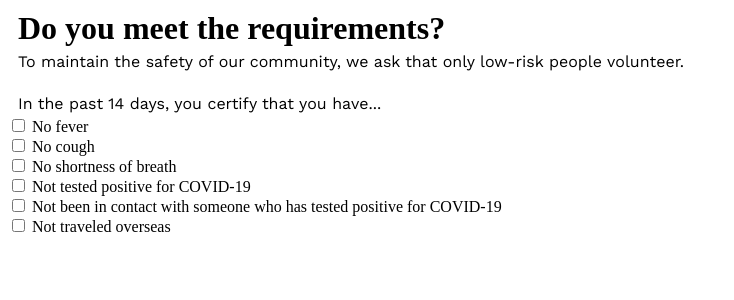
After one commit to amnahhashmi/shield, a Django app: page /signup/volunteer/ in a window 1280 px wide. The commit adds this page. Shown: the top 300 px of the page, without its empty margins (0-734 px from the left). Run offline with Django 3.2, Linux system fonts and the light colour scheme.

Commit message:
registration page

```diff
--- a/errand_matcher/static/errand_matcher/style.css
+++ b/errand_matcher/static/errand_matcher/style.css
@@ -1,3 +1,47 @@
+.h5_32_box {
+	/* Auto Layout */
+
+	display: flex;
+	flex-direction: column;
+	padding: 8px 24px;
+
+	position: absolute;
+	width: 320px;
+	height: 142px;
+	left: 0px;
+	top: 0px;
+}
+
+.h5_32 {
+	/* When times get tough, we come together */
+
+	position: static;
+	left: 7.5%;
+	right: 7.5%;
+	top: 5.63%;
+	bottom: 5.63%;
+
+	/* H5 32 */
+
+	font-family: PT Serif;
+	font-style: normal;
+	font-weight: bold;
+	font-size: 32px;
+	line-height: 130%;
+	/* or 42px */
+
+
+	color: #000000;
+
+
+	/* Inside Auto Layout */
+
+	flex: none;
+	order: 0;
+	align-self: center;
+	margin: 0px 10px;
+}
+
 .h3_64 {
 	/* Shield */
 
@@ -21,11 +65,16 @@
 }
 
 .body_16 {
-	position: absolute;
-	left: 0%;
-	right: 0%;
-	top: 48.01%;
-	bottom: 26.82%;
+	/* Safe deliveries for the most at-risk community members facing COVID-19. */
+	/* Currently looking for volunteers in the Boston area. */
+
+	position: static;
+	left: 7.5%;
+	right: 7.5%;
+	top: 5%;
+	bottom: 5%;
+
+	/* Body 16 */
 
 	font-family: Work Sans;
 	font-style: normal;
@@ -37,8 +86,12 @@
 
 	color: #000000;
 
-	white-space: pre-wrap;
-}
+	/* Inside Auto Layout */
+
+	flex: none;
+	order: 0;
+	align-self: center;
+	margin: 0px 10px;
 
 
 .body_bold_16 {
--- /dev/null
+++ b/errand_matcher/templates/errand_matcher/signup_volunteer.html
@@ -0,0 +1,67 @@
+{% load static %}
+<!DOCTYPE html>
+<html>
+<head>
+	<meta name="viewport" content="width=device-width, initial-scale=1">
+	<title>Shield</title>
+	<link href="https://fonts.googleapis.com/css?family=Playfair+Display" rel="stylesheet">
+	<link href="https://fonts.googleapis.com/css?family=Work+Sans" rel="stylesheet">
+	<link rel="stylesheet" type="text/css" href="{% static 'errand_matcher/style.css' %}">
+</head>
+<body>
+	<h5 class="h5_32">
+		Do you meet the requirements?
+	</h5>
+	<p class="body_16">
+		To maintain the safety of our community, we ask that only low-risk people volunteer.
+	</p>
+	<br>
+	<p class="body_16">
+		In the past 14 days, you certify that you have...
+	</p>
+	<input type="checkbox" id="fever" name="fever" value="fever">
+	<label for="fever">No fever</label><br>
+	<input type="checkbox" id="cough" name="cough" value="cough">
+	<label for="cough">No cough</label><br>
+	<input type="checkbox" id="sob" name="sob" value="sob">
+	<label for="sob">No shortness of breath</label><br>
+	<input type="checkbox" id="positive_test" name="positive_test" value="positive_test">
+	<label for="positive_test">Not tested positive for COVID-19</label><br>
+	<input type="checkbox" id="contact" name="contact" value="contact">
+	<label for="contact">Not been in contact with someone who has tested positive for COVID-19</label><br>
+	<input type="checkbox" id="travel" name="travel" value="travel" onclick="displayLastCheckText()">
+	<label for="travel">Not traveled overseas</label><br>
+	<p id="one_last_check_text" style="display:none">Great, one last check to see if you're eligible to volunteer.</p>
+</body>
+<script>
+function wait(ms){
+   var start = new Date().getTime();
+   var end = start;
+   while(end < start + ms) {
+     end = new Date().getTime();
+  }
+}
+
+function displayLastCheckText() {
+	// Get the checkboxes
+	var checkbox_1 = document.getElementById("fever")
+	var checkbox_2 = document.getElementById("cough")
+	var checkbox_3 = document.getElementById("sob")
+	var checkbox_4 = document.getElementById("positive_test")
+	var checkbox_5 = document.getElementById("contact"
+		)
+	var checkbox_6 = document.getElementById("travel")
+	debugger;
+	// Get output text
+	var text = document.getElementById("one_last_check_text")
+	// If all checkboxes are checked, display output text
+
+	if (checkbox_1.checked == true && checkbox_2.checked == true && checkbox_3.checked == true && checkbox_4.checked == true && checkbox_5.checked == true && checkbox_6.checked == true){
+		text.style.display = "block";
+		wait(3000);
+		location.replace("https://www.w3schools.com")
+	} else {
+		text.style.display = "none";
+	}
+}
+</script>
--- a/errand_matcher/urls.py
+++ b/errand_matcher/urls.py
@@ -4,4 +4,5 @@ from . import views
 
 urlpatterns = [
     path('', views.index, name='index'),
+    path('signup/volunteer/', views.signup_volunteer, name='signup_volunteer')
 ]
--- a/errand_matcher/views.py
+++ b/errand_matcher/views.py
@@ -4,3 +4,6 @@ from django.http import HttpResponse
 
 def index(request):
     return render(request, 'errand_matcher/index.html')
+
+def signup_volunteer(request):
+	return render(request, 'errand_matcher/signup_volunteer.html')
```
Also changed, not shown: other parts of errand_matcher/static/errand_matcher/style.css (+47 -16 lines), errand_matcher/templates/errand_matcher/index.html (+11 -9 lines), errand_matcher/api.py (added).
